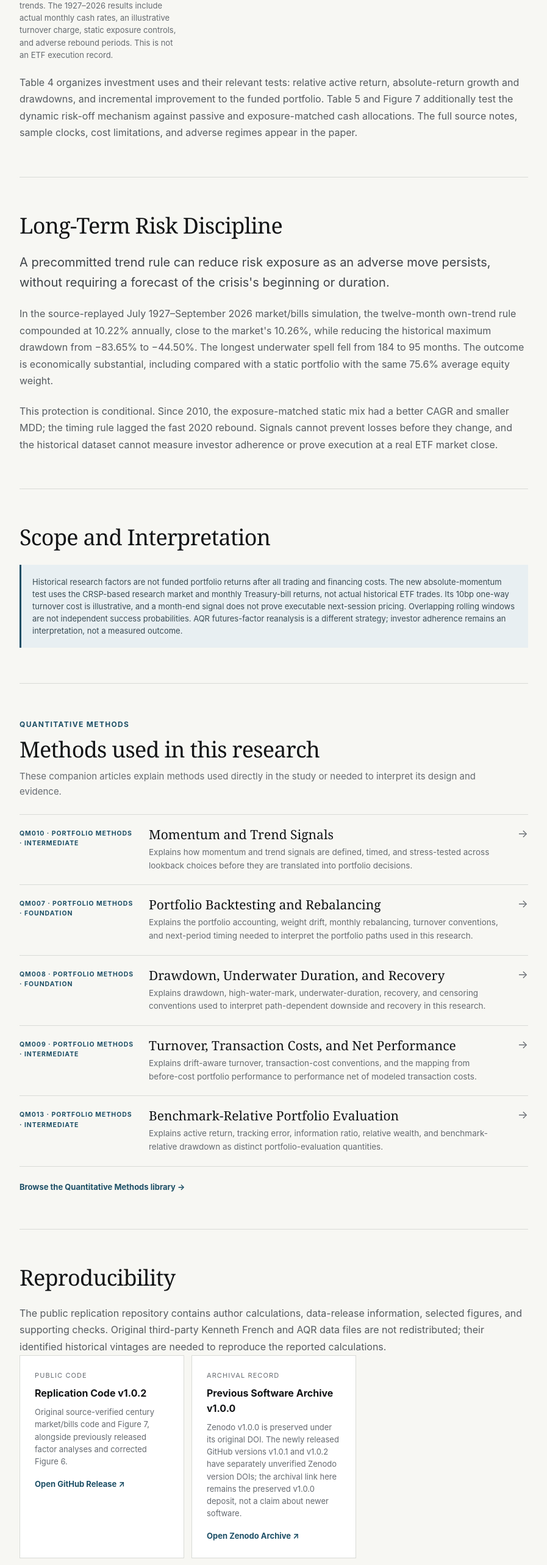
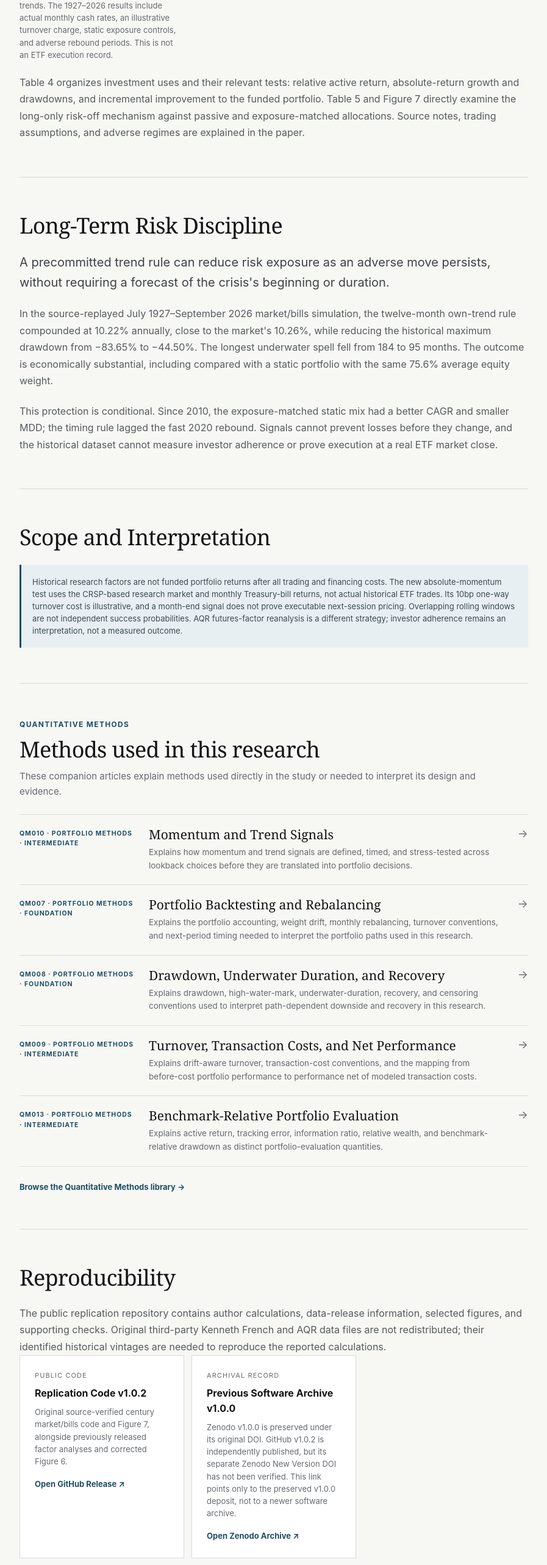
Before and after one commit to slackquant80/slackquant-research, a Next.js app: page /research/momentum-market-regularity in a window 1280 px wide. Shown: the part 5640-8206 px from the top of the page at 61% size, without its empty margins (334-1231 px from the left). Built offline with nearby package versions, Linux system fonts and the light colour scheme; no server answers.

Commit message:
T20 site draft editorial QA: concise new absolute evidence framing and accurate published GitHub vs pending Zenodo status

```diff
--- a/src/app/research/momentum-market-regularity/page.tsx
+++ b/src/app/research/momentum-market-regularity/page.tsx
@@ -57,8 +57,9 @@ export default function MomentumMarketRegularityPage() {
               market&apos;s own history and can govern directional participation.
               A funded trend allocation can also change the risk of a broader
               portfolio. The paper examines these distinctions using historical
-              studies, an analysis of published trend factors, and an
-              independently constructed U.S. industry-ranking strategy, and an original 1927–2026 long-only market-to-Treasury-bills experiment.
+              studies, an analysis of published trend factors, an independently
+              constructed U.S. industry-ranking strategy, and a century-scale
+              long-only market-to-Treasury-bills experiment.
             </p>
           </section>
 
@@ -156,9 +157,10 @@ export default function MomentumMarketRegularityPage() {
             <p className="body-copy">
               Table 4 organizes investment uses and their relevant tests:
               relative active return, absolute-return growth and drawdowns,
-              and incremental improvement to the funded portfolio. Table 5 and Figure 7 additionally test the dynamic risk-off mechanism against
-              passive and exposure-matched cash allocations. The full source notes,
-              sample clocks, cost limitations, and adverse regimes appear in the paper.
+              and incremental improvement to the funded portfolio. Table 5 and
+              Figure 7 directly examine the long-only risk-off mechanism against
+              passive and exposure-matched allocations. Source notes, trading
+              assumptions, and adverse regimes are explained in the paper.
             </p>
           </section>
 
@@ -226,10 +228,10 @@ export default function MomentumMarketRegularityPage() {
                 <div className="type">Archival record</div>
                 <h3>Previous Software Archive v1.0.0</h3>
                 <p>
-                  Zenodo v1.0.0 is preserved under its original DOI. The newly
-                  released GitHub versions v1.0.1 and v1.0.2 have separately
-                  unverified Zenodo version DOIs; the archival link here remains
-                  the preserved v1.0.0 deposit, not a claim about newer software.
+                  Zenodo v1.0.0 is preserved under its original DOI. GitHub v1.0.2
+                  is independently published, but its separate Zenodo New Version
+                  DOI has not been verified. This link points only to the preserved
+                  v1.0.0 deposit, not to a newer software archive.
                 </p>
                 <a href={item.links.archivalRelease} target="_blank" rel="noopener noreferrer">
                   Open Zenodo Archive &#8599;
```
